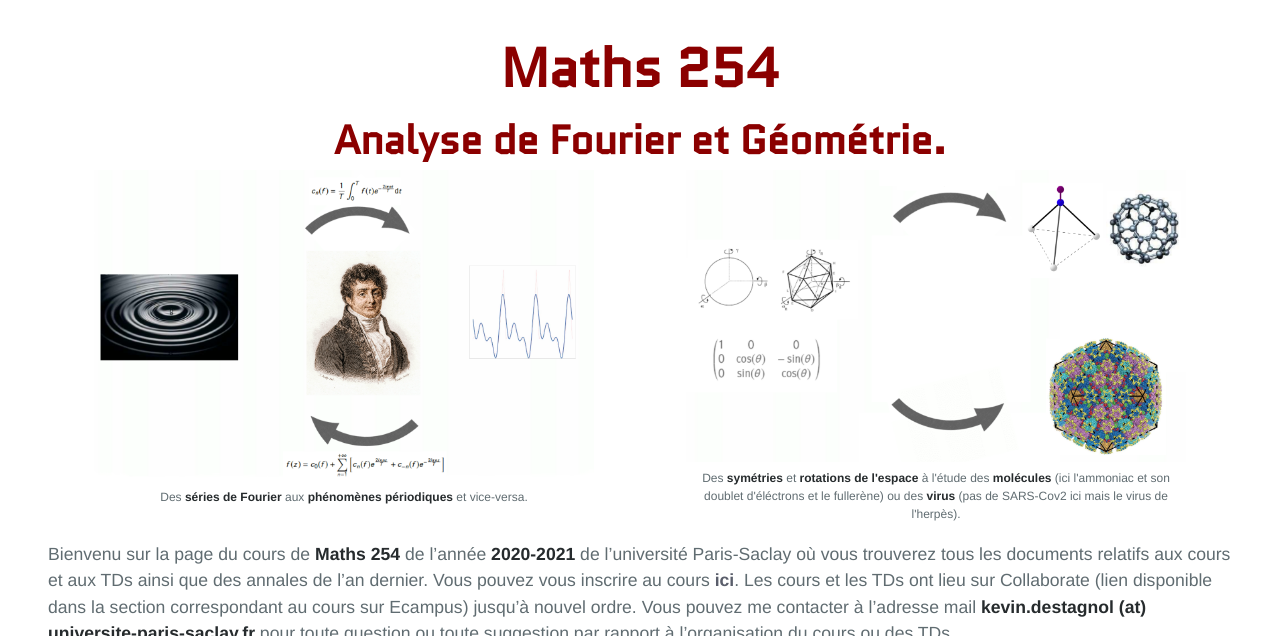
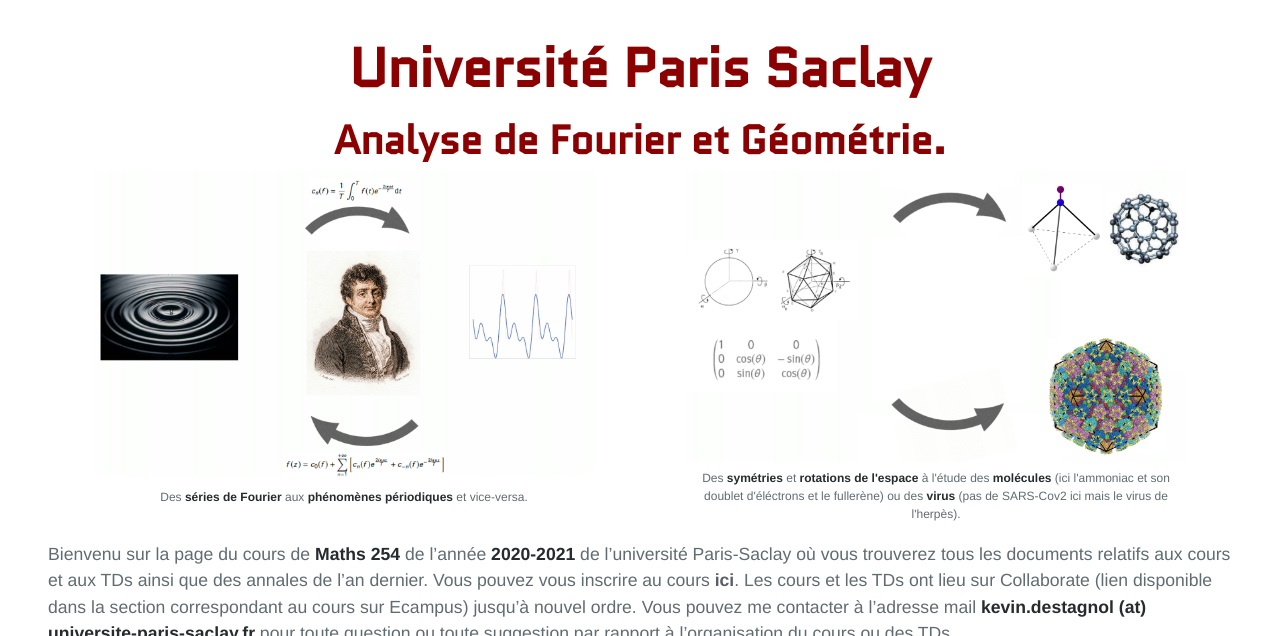
Before and after one commit to KevinDestagnol/algebre.github.io, a Jekyll site: the page built from index.md, in a window 1280 px wide and 900 px high, cut to the strip 264-900 px from the top of the window. Built offline with Jekyll 4.4.1, drawn with Linux system fonts in a browser that asks for light colours; some web fonts are replaced; our own code applies the rules of GitHub Pages for plain Markdown files.

Commit message:
Update _config.yml

```diff
--- a/_config.yml
+++ b/_config.yml
@@ -2,5 +2,5 @@
 classes: wide
 
 
-title: "Maths 254"
-description: Analyse de Fourier et Géométrie
+title: "Université Paris Saclay"
+description: Algèbre M1 MF
```
